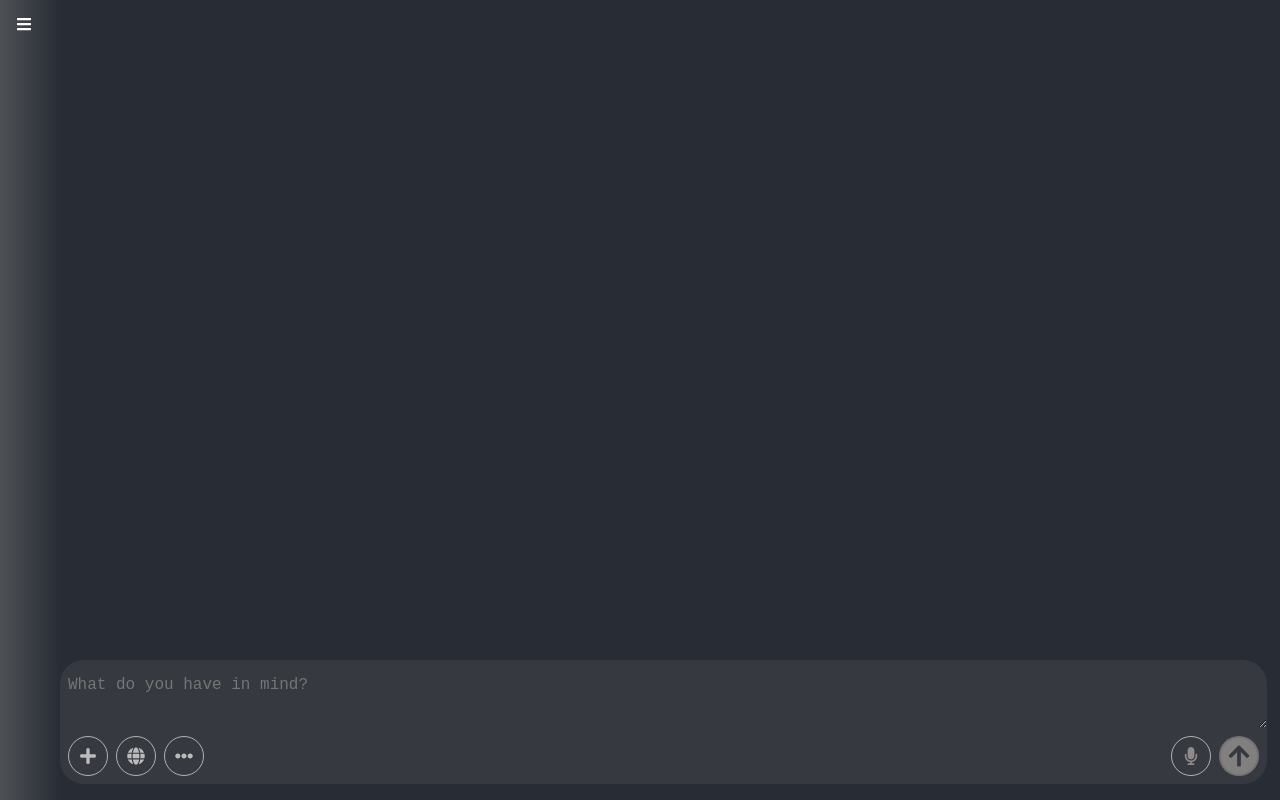
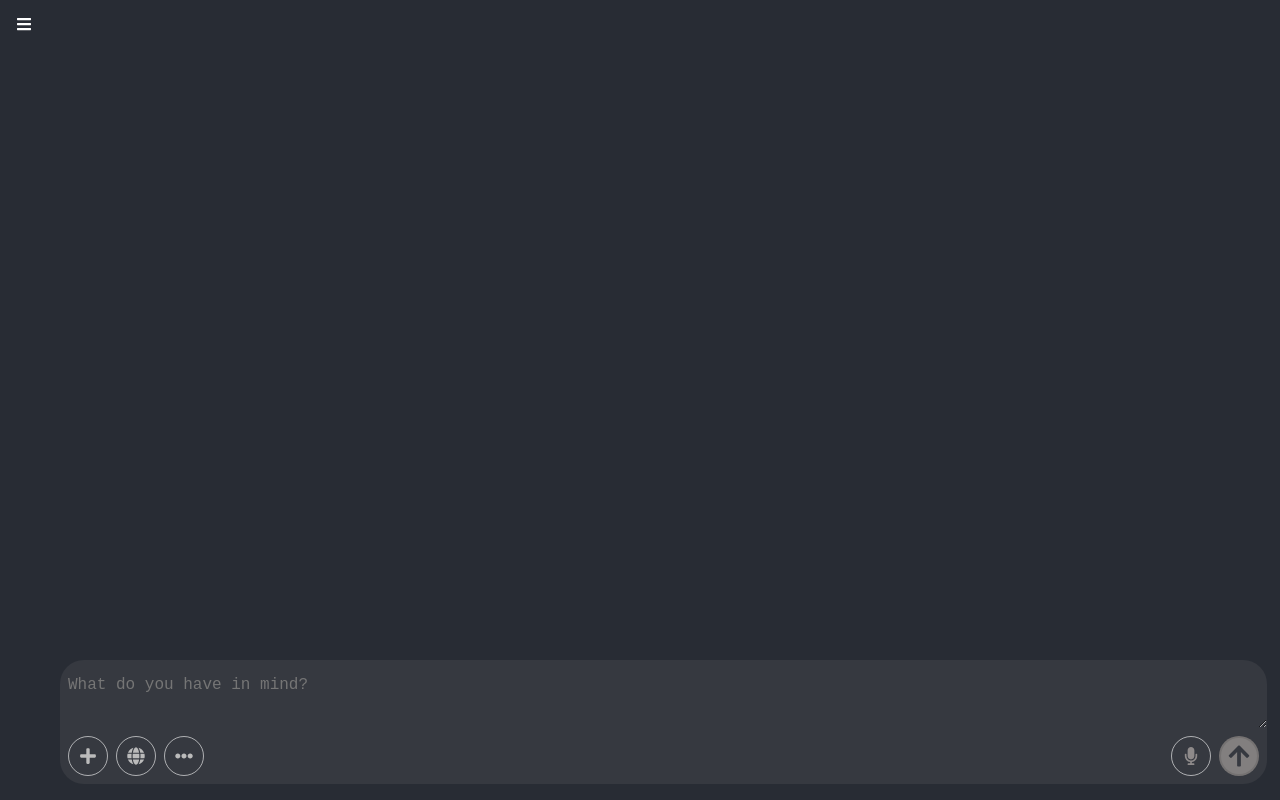
Before and after one commit to kfir571/chatgpt-mock, a React (Create React App) app in the folder chatgpt-mock-app/: page / in a window 1280 px wide. Built offline with nearby package versions, Linux system fonts and the light colour scheme.

Commit message:
change sideBar color

```diff
--- a/chatgpt-mock-app/src/App.css
+++ b/chatgpt-mock-app/src/App.css
@@ -212,12 +212,6 @@ body {
 }
 
 @media (max-width: 600px) {
-
-  /* body,
-  html {
-    overflow: auto !important;
-  } */
-
   .input-buttons button {
     width: 32px;
     height: 32px;
@@ -266,7 +260,7 @@ body {
   left: 0;
   width: 155px;
   min-height: 100%;
-  background: linear-gradient(to right, rgb(77, 80, 85), rgba(40, 52, 70, 0));
+  background-color: transparent;
   color: white;
   transition: width 0.3s ease;
   padding-top: 1rem;
```
